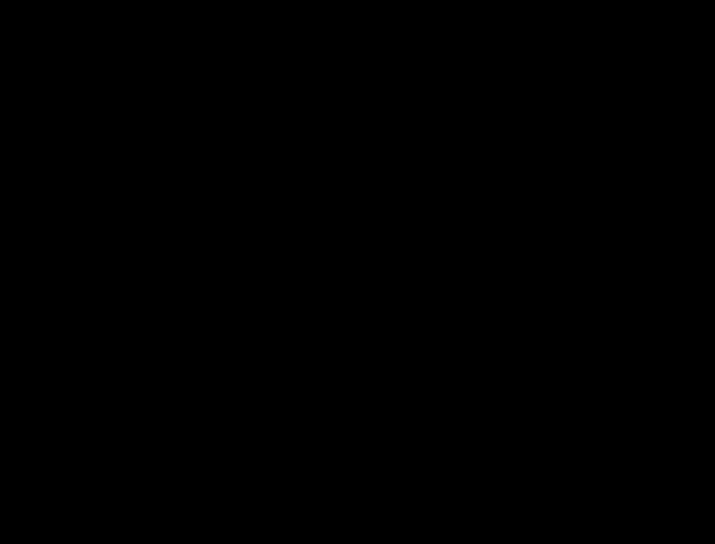
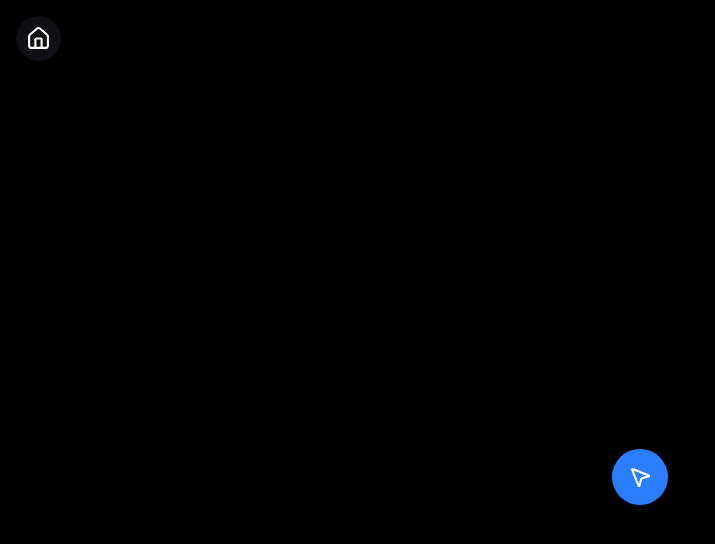
Before and after one commit to Hrisshhii/react-practice, a React (Vite) app in the folder framermotion/: page /#/water-drop in a window 1280 px wide. Before the commit this address had no page. Shown: the top 544 px of the page, without its empty margins (0-715 px from the left). Built offline with nearby package versions, Linux system fonts and the light colour scheme.

Commit message:
Anmming it appropriately

```diff
--- a/framermotion/src/App.tsx
+++ b/framermotion/src/App.tsx
@@ -1,7 +1,7 @@
 import { Routes,Route } from 'react-router-dom'
 import './App.css'
 import Home from './components/Home'
-import PulseButton from './components/PulseButton/PulseButton'
+import WaterDropButton from './components/PulseButton/WaterDropButton'
 
 function App() {
 
@@ -9,7 +9,7 @@ function App() {
     <>
     <Routes>
       <Route path="/" element={<Home />}/>
-      <Route path="/pulse-button" element={<PulseButton/>}/>
+      <Route path="/water-drop" element={<WaterDropButton/>}/>
     </Routes>
     </>
   )
--- a/framermotion/src/components/Home.tsx
+++ b/framermotion/src/components/Home.tsx
@@ -6,7 +6,7 @@ export default function Home() {
     <div className="home">
       <h1 className="title">Framer Motion Cards</h1>
       <div className="projects">
-        <Link to="/pulse-button" className="card">Pulse Button</Link>
+        <Link to="/water-drop" className="card">💧 Water Drop</Link>
         <a href="https://hrisshhii.github.io/react-practice/ts" className="card" style={{ background: "linear-gradient(135deg,#6366f1,#22d3ee)" }}>
           ⚡ TypeScript Mini Projects
         </a>
--- a/framermotion/src/components/PulseButton/PulseButton.tsx
+++ b/framermotion/src/components/PulseButton/WaterDropButton.tsx
@@ -10,7 +10,7 @@ interface Ripple{
   y:number;
 }
 
-const PulseButton = () => {
+const WaterDropButton = () => {
   const [clicked, setClicked] = useState(false);
   const [ripples,setRipples]=useState<Ripple[]>([]);
   const [screenRipples,setScreenRipples]=useState<Ripple[]>([]);
@@ -155,4 +155,4 @@ const PulseButton = () => {
   );
 };
 
-export default PulseButton;
+export default WaterDropButton;
```
